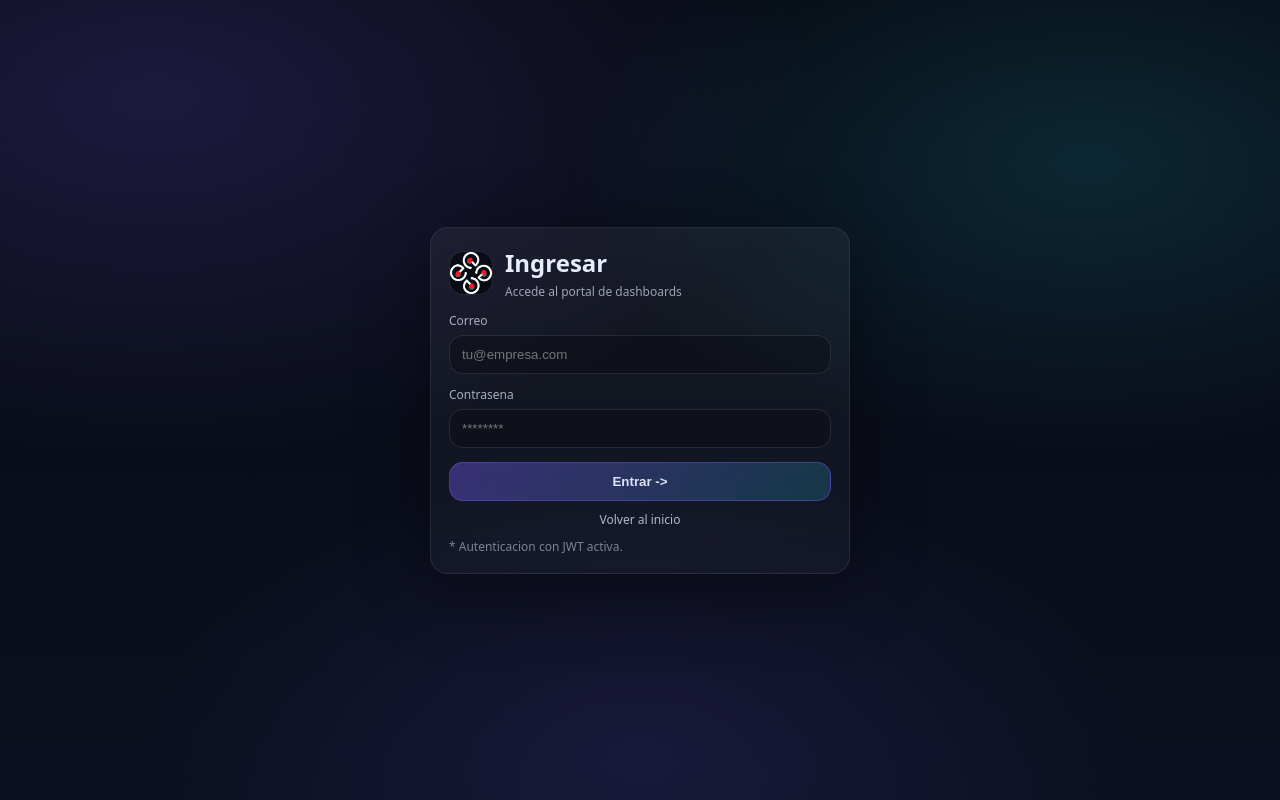
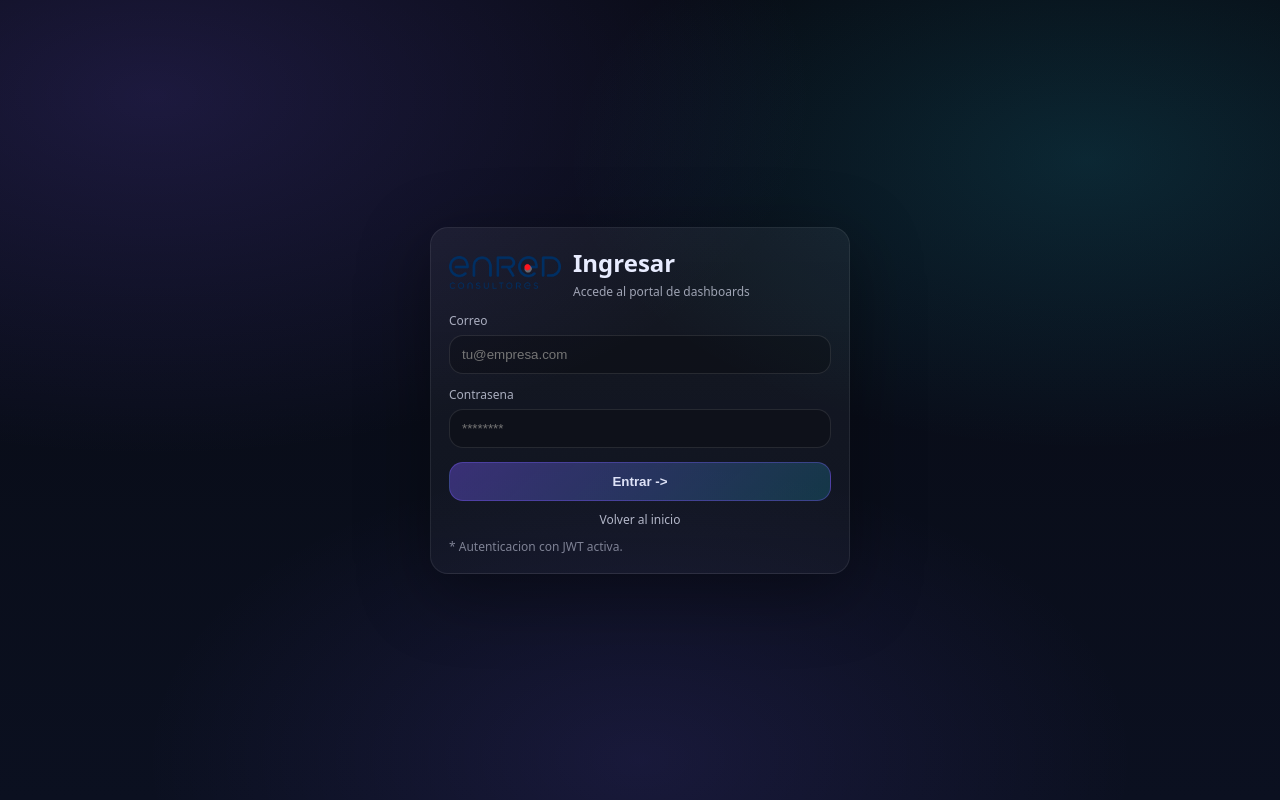
Before and after one commit to Lambert10/Portal_Enred, a React (Vite) app in the folder frontend/: page /login in a window 1280 px wide. Built offline with nearby package versions, Linux system fonts and the light colour scheme.

Commit message:
Update portal branding to current Enred logo

```diff
--- a/frontend/src/components/AppLayout.jsx
+++ b/frontend/src/components/AppLayout.jsx
@@ -33,7 +33,7 @@
         <aside className="sidebar">
           <div className="brandRow">
             <div className="brandLogo">
-              <img src="/logos/enred-consultores.png" alt="Enred Consultores" />
+              <img src="/social/enred-logo-share.png" alt="Enred Consultores" />
             </div>
             <div className="brandText">
               <h2>Portal Enred</h2>
@@ -99,7 +99,7 @@
               fontSize: 12,
             }}
           >
-            Proximo paso: login real + permisos por rol + embedded tokens.
+            Proximo paso: login real + permisos por rol + tokens de acceso por cliente.
           </div>
         </aside>
 
--- a/frontend/src/pages/Login.jsx
+++ b/frontend/src/pages/Login.jsx
@@ -50,7 +50,7 @@
       <div style={styles.card}>
         <div style={styles.head}>
           <div style={styles.logo}>
-            <img src="/logos/enred-consultores.png" alt="Enred Consultores" style={styles.logoImg} />
+            <img src="/social/enred-logo-share.png" alt="Enred Consultores" style={styles.logoImg} />
           </div>
           <div>
             <h2 style={{ margin: 0 }}>Ingresar</h2>
@@ -107,17 +107,17 @@
   },
   head: { display: "flex", alignItems: "center", gap: 12 },
   logo: {
-    width: 44,
+    width: 112,
     height: 44,
-    borderRadius: 14,
-    background: "rgba(7,10,18,.85)",
-    border: "1px solid rgba(255,255,255,.12)",
-    overflow: "hidden",
+    borderRadius: 10,
+    background: "transparent",
+    overflow: "hidden"
   },
   logoImg: {
     width: "100%",
     height: "100%",
-    objectFit: "cover",
+    objectFit: "contain",
+    objectPosition: "left center",
     display: "block",
   },
   sub: { margin: "4px 0 0", fontSize: 12, color: "rgba(232,236,255,.65)" },
--- a/frontend/src/styles/layout.css
+++ b/frontend/src/styles/layout.css
@@ -51,17 +51,18 @@
 }
 
 .brandLogo{
-  width:42px;height:42px;border-radius: 14px;
-  background: rgba(7,10,18,.85);
-  border: 1px solid var(--stroke2);
-  box-shadow: 0 16px 50px rgba(0,0,0,.45);
+  width:98px;
+  height:34px;
+  border-radius: 10px;
+  background: transparent;
   overflow: hidden;
 }
 
 .brandLogo img{
   width: 100%;
   height: 100%;
-  object-fit: cover;
+  object-fit: contain;
+  object-position: left center;
   display: block;
 }
 
```
